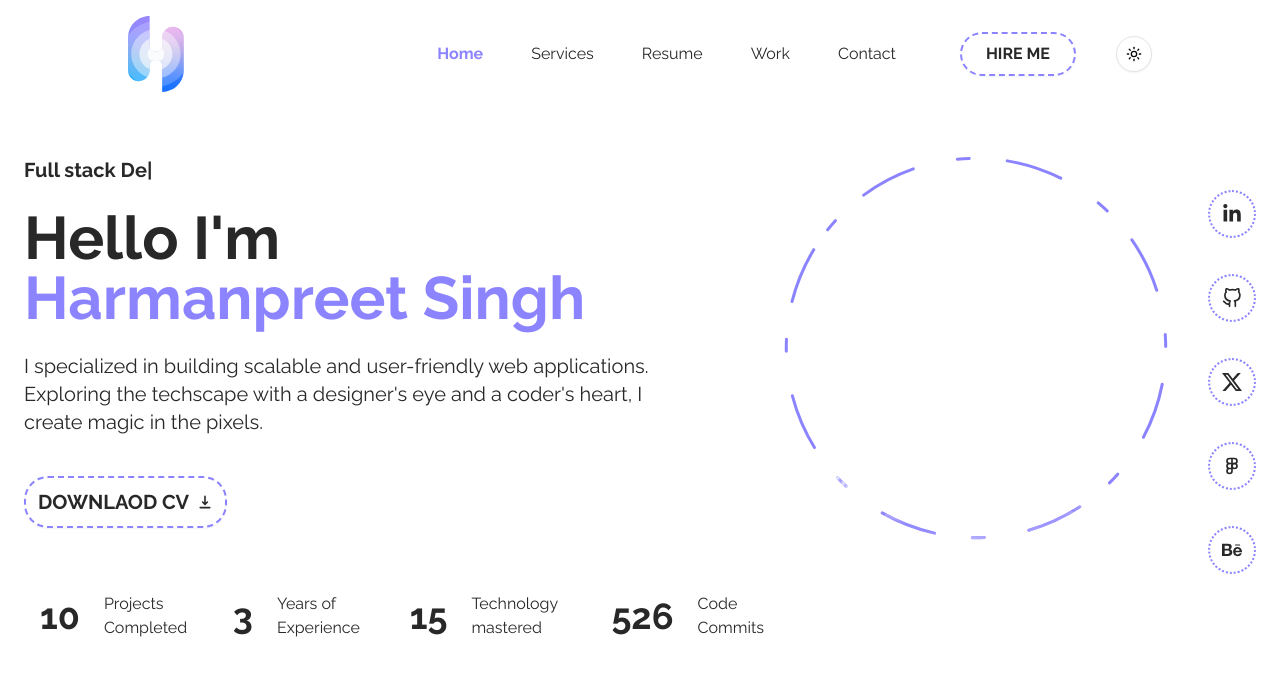
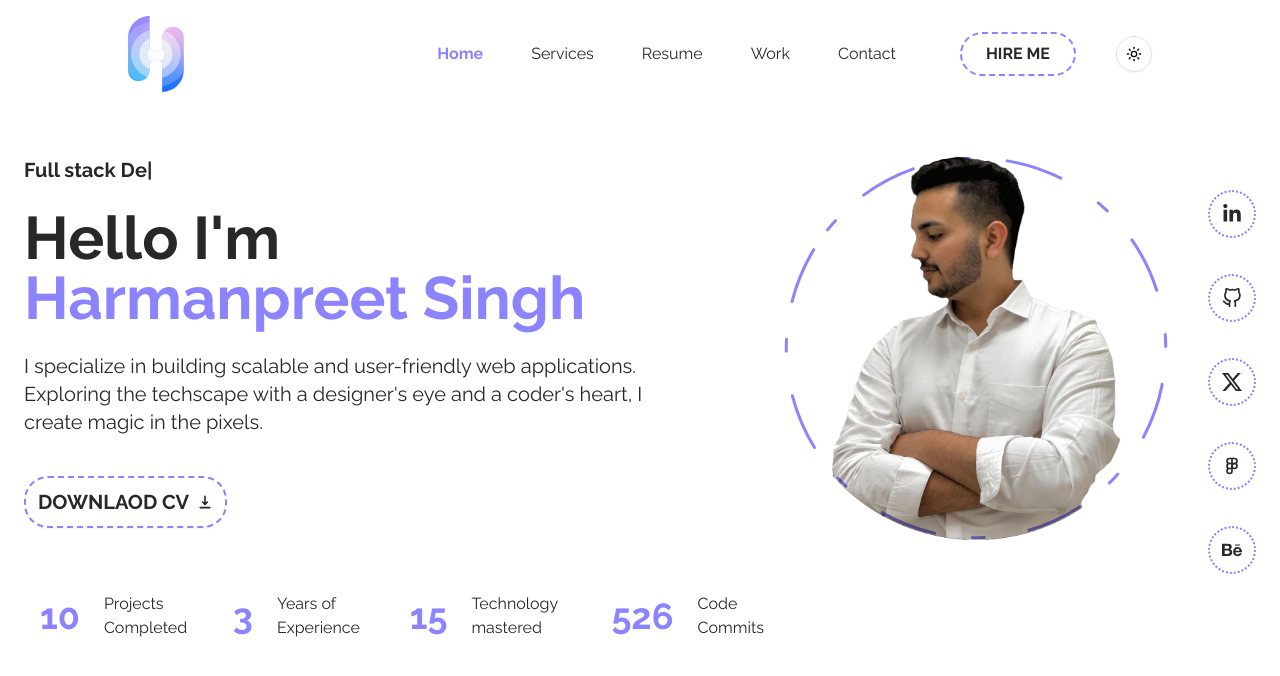
Before and after one commit to Harman-khurmi/harman-portfolio, a Next.js app: page / in a window 1280 px wide. Shown: the top 676 px of the page. Built offline with nearby package versions, Linux system fonts and the light colour scheme.

Commit message:
small-fixes

```diff
--- a/app/page.jsx
+++ b/app/page.jsx
@@ -39,7 +39,7 @@ const Home = () => {
               <div className='w-full hidden lg:flex cursor-crosshair'><BubbleText /></div>
             </div>
             <div className='text-sm md:text-lg lg:text-xl justify-center lg:text-left max-w-[24rem] md:max-w-[32rem] text-center lg:max-w-[40rem]'>
-              <p>I specialized in building scalable and user-friendly web applications. Exploring the techscape with a designer's eye and a coder's heart, I create magic in the pixels.</p>
+              <p>I specialize in building scalable and user-friendly web applications. Exploring the techscape with a designer's eye and a coder's heart, I create magic in the pixels.</p>
             </div>
             <div className='mt-4'>
               <Button variant="outline" className={`flex gap-2 text-lg lg:text-xl rounded-3xl border-2 border-dashed border-second bg-white lg:px-10 lg:py-6 py-5 font-semibold uppercase text-dark transition-all duration-300 hover:translate-x-[-4px] hover:translate-y-[-4px] hover:rounded-lg hover:shadow-second hover:shadow-[4px_4px_0px] active:translate-x-[0px] active:translate-y-[0px] active:rounded-2xl active:shadow-none`}>
--- a/components/Photo.jsx
+++ b/components/Photo.jsx
@@ -12,8 +12,8 @@ const Photo = () => {
         <motion.div
           initial={{ opacity: 0 }}
           animate={{ opacity: 1, transition: { duration: 0.5, delay: 0.5, ease: easeInOut } }}
-          className='mix-blend-lighten absolute'>
-          <Image src={harman} priority className='w-72 md:w-80 lg:w-96 mix-blend-lighten object-contain' alt='profile pic' />
+          className='mix-blend-multiply dark:mix-blend-lighten absolute'>
+          <Image src={harman} priority className='w-72 md:w-80 lg:w-96 object-contain' alt='profile pic' />
         </motion.div>
         {/* circle */}
 
--- a/components/Stats.jsx
+++ b/components/Stats.jsx
@@ -13,7 +13,7 @@ const Stats = () => {
     <div className='container mx-auto flex flex-wrap lg:flex-nowrap justify-center mt-6'>
       {stats.map((stat, idx) => (
         <div key={idx} className='flex gap-6 p-4 items-center'>
-          <CountUp end={stat.count} duration={10} delay={1} separator=',' className='text-4xl font-bold dark:text-second' />
+          <CountUp end={stat.count} duration={10} delay={1} separator=',' className='text-4xl font-bold text-second' />
           <h3 className='text-md dark:text-light'>{stat.title}</h3>
         </div>
       ))}
```
